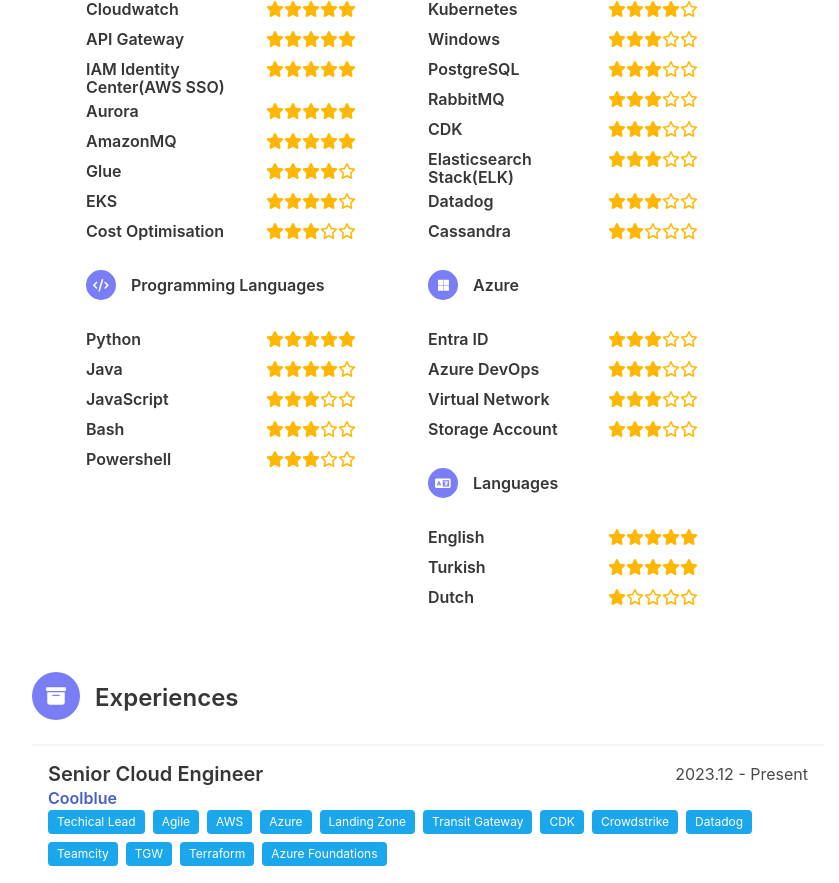
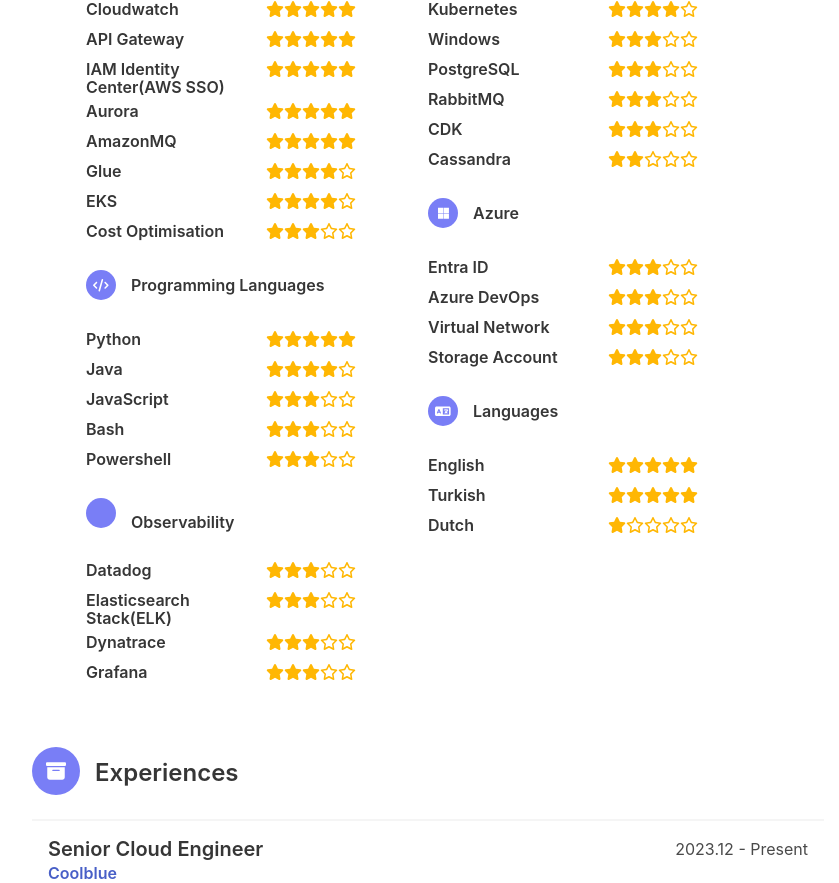
Before and after one commit to ethemcemozkan/me, a React (Create React App) app: page / in a window 1280 px wide. Shown: the part 1194-2077 px from the top of the page, without its empty margins (212-1051 px from the left). Built offline with nearby package versions, Linux system fonts and the light colour scheme.

Commit message:
Update App.js

```diff
--- a/src/App.js
+++ b/src/App.js
@@ -91,8 +91,6 @@
                    {skill: 'PostgreSQL', level: 3},
                    {skill: 'RabbitMQ', level: 3},
                    {skill: 'CDK', level: 3},
-                   {skill: 'Elasticsearch Stack(ELK)', level: 3},
-                   {skill: 'Datadog', level: 3},
                    {skill: 'Cassandra', level: 2},
                   ]
                 },
@@ -116,6 +114,16 @@
                    {skill: 'JavaScript', level: 3},
                    {skill: 'Bash', level: 3},
                    {skill: 'Powershell', level: 3},
+                  ]
+                },
+                  { category: 'Observability',
+                  icon: 'observability',
+                  column: 'left',
+                  skills: [
+                    {skill: 'Datadog', level: 3},
+                   {skill: 'Elasticsearch Stack(ELK)', level: 3},
+                   {skill: 'Dynatrace', level: 3},
+                    {skill: 'Grafana', level: 3},
                   ]
                 },
                 { category: 'Languages',
```
